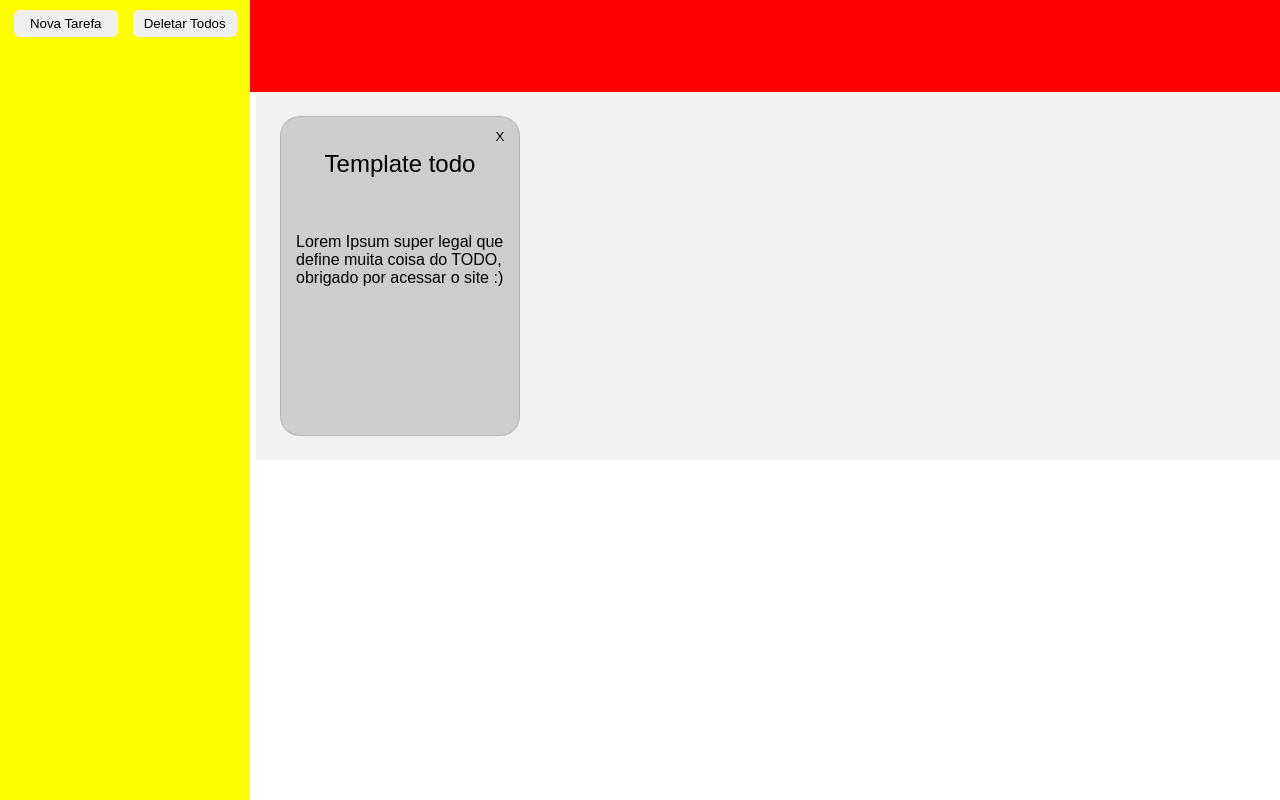
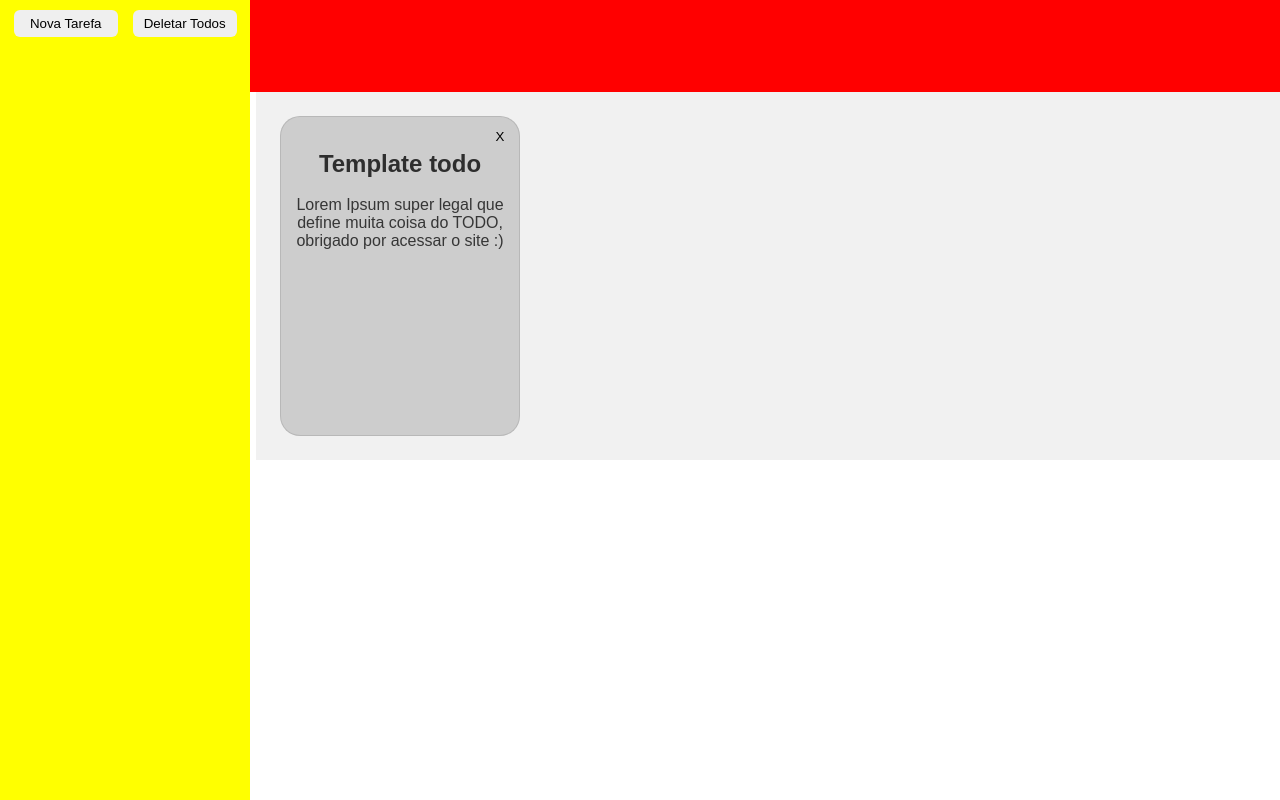
Before and after one commit to DaviLimS/flying-todo-list, a website built with webpack: page src/template.html in a window 1280 px wide. Built offline with nearby package versions, Linux system fonts and the light colour scheme; a web font is replaced by a local one.

Commit message:
feat(style): improve the text card style
reorganize the text place on the card and define a
better color

```diff
--- a/src/style.css
+++ b/src/style.css
@@ -172,15 +172,19 @@ body {
 }
 
 .cardTitle {
+    color: #2e2e2e;
+    font-weight: 800;
 }
 
 .cardDescription {
+    color: #363636;
+    font-weight: 400;
 }
 
 .headerCard {
     grid-row: 1 / 3;
     display: flex;
-    justify-content: space-around;
+    justify-content: center;
     align-items: center;
     flex-direction: row-reverse;
 }
@@ -188,8 +192,7 @@ body {
 .middleCard {
     grid-row: 3 / 7;
     display: flex;
-    align-items: center;
-    text-align: start;
+    text-align: center;
 }
 
 .lowCard {
```
